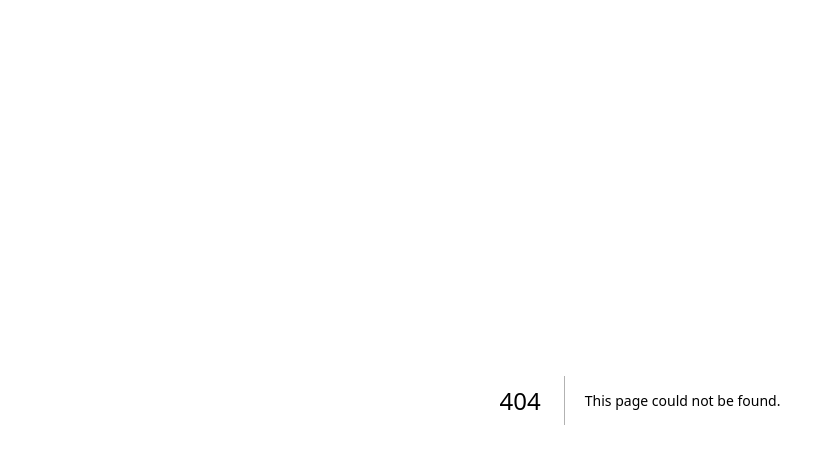
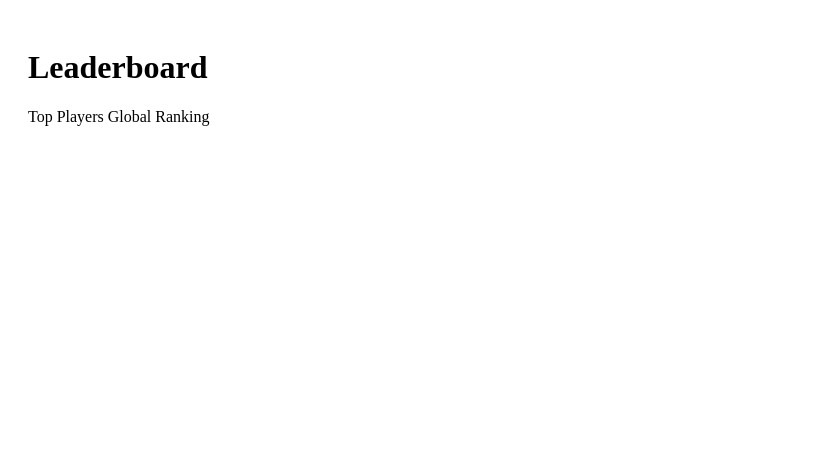
Before and after one commit to mycomic-global/my-chesszzz, a Next.js app: page /Leaderboard in a window 1280 px wide. Before the commit this address had no page. Shown: the top 464 px of the page, without its empty margins (0-815 px from the left). Built offline with nearby package versions, Linux system fonts and the light colour scheme.

Commit message:
Create Leaderboard.js

```diff
--- /dev/null
+++ b/pages/Leaderboard.js
@@ -0,0 +1,8 @@
+export default function Leaderboard() {
+  return (
+    <div style={{padding:20}}>
+      <h1>Leaderboard</h1>
+      <p>Top Players Global Ranking</p>
+    </div>
+  )
+}
```
